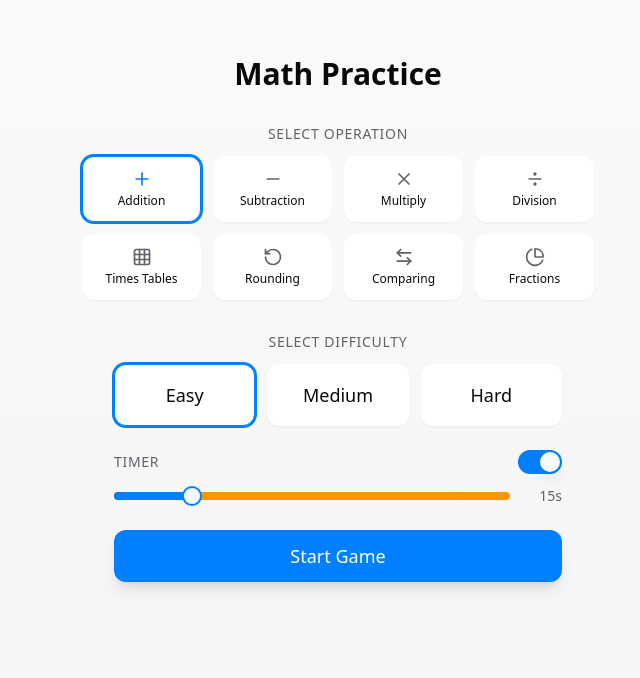
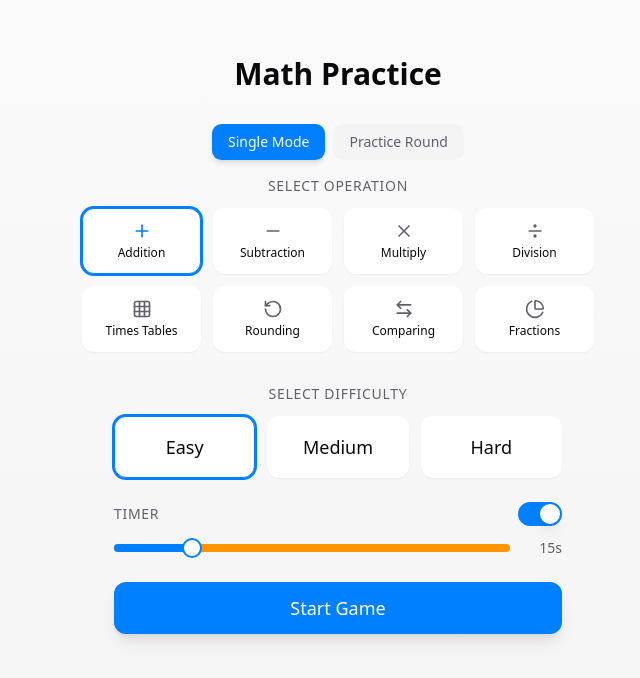
Before and after one commit to rkrules/fun-math-challenge, a React (Vite) app: page / in a window 1280 px wide. Shown: the top 678 px of the page, without its empty margins (302-942 px from the left). Built offline with nearby package versions, Linux system fonts and the light colour scheme.

Commit message:
Changes
Co-authored-by: rkrules <1111119+rkrules@users.noreply.github.com>

```diff
--- a/src/components/GameControls.tsx
+++ b/src/components/GameControls.tsx
@@ -1,5 +1,5 @@
 
-import { Difficulty } from '../utils/mathUtils';
+import { Difficulty, GameMode } from '../utils/mathUtils';
 import { Switch } from './ui/switch';
 import { Slider } from './ui/slider';
 
@@ -13,18 +13,16 @@ interface GameControlsProps {
   onToggleTimer: (enabled: boolean) => void;
   timePerQuestion: number;
   onChangeTime: (time: number) => void;
+  gameMode: GameMode;
+  canStart: boolean;
 }
 
 const GameControls = ({
-  difficulty,
-  onChangeDifficulty,
-  onStartGame,
-  onEndGame,
-  isGameActive,
-  timerEnabled,
-  onToggleTimer,
-  timePerQuestion,
-  onChangeTime,
+  difficulty, onChangeDifficulty,
+  onStartGame, onEndGame, isGameActive,
+  timerEnabled, onToggleTimer,
+  timePerQuestion, onChangeTime,
+  gameMode, canStart,
 }: GameControlsProps) => {
   return (
     <div className="w-full max-w-md mx-auto animate-scale-in">
@@ -35,32 +33,21 @@ const GameControls = ({
               Select Difficulty
             </p>
             <div className="grid grid-cols-3 gap-3">
+              {(['easy', 'medium', 'hard'] as Difficulty[]).map(d => (
                 <button
-                onClick={() => onChangeDifficulty('easy')}
-                data-active={difficulty === 'easy'}
-                className="operation-button"
+                  key={d}
+                  onClick={() => onChangeDifficulty(d)}
+                  data-active={difficulty === d}
+                  className="operation-button capitalize"
                 >
-                Easy
+                  {d}
                 </button>
-
-              <button
-                onClick={() => onChangeDifficulty('medium')}
-                data-active={difficulty === 'medium'}
-                className="operation-button"
-              >
-                Medium
-              </button>
-
-              <button
-                onClick={() => onChangeDifficulty('hard')}
-                data-active={difficulty === 'hard'}
-                className="operation-button"
-              >
-                Hard
-              </button>
+              ))}
             </div>
           </div>
 
+          {/* Per-question timer (shown in single mode, or optionally in practice) */}
+          {gameMode === 'single' && (
             <div className="space-y-3">
               <div className="flex items-center justify-between">
                 <label className="text-sm text-muted-foreground uppercase tracking-wider">
@@ -84,13 +71,16 @@ const GameControls = ({
                 </div>
               )}
             </div>
+          )}
 
           <button
             onClick={onStartGame}
+            disabled={!canStart}
             className="w-full bg-primary text-primary-foreground py-3 rounded-xl text-lg font-medium
-                     shadow-lg hover:shadow-primary/25 hover:bg-primary/90 transition-all"
+                     shadow-lg hover:shadow-primary/25 hover:bg-primary/90 transition-all
+                     disabled:opacity-50 disabled:pointer-events-none"
           >
-            Start Game
+            {gameMode === 'practice' ? 'Start Practice' : 'Start Game'}
           </button>
         </div>
       ) : (
--- a/src/components/GameSummary.tsx
+++ b/src/components/GameSummary.tsx
@@ -1,6 +1,6 @@
 
 import { useEffect, useState } from 'react';
-import { Difficulty, Operation, getOperationName } from '../utils/mathUtils';
+import { Difficulty, Operation, GameMode, getOperationName } from '../utils/mathUtils';
 import { useTypingEffect } from '../utils/animations';
 
 interface GameSummaryProps {
@@ -12,11 +12,13 @@ interface GameSummaryProps {
   difficulty: Difficulty;
   operation: Operation;
   onPlayAgain: () => void;
+  gameMode: GameMode;
+  selectedOperations: Operation[];
 }
 
 const GameSummary = ({
   score, totalQuestions, correctAnswers, maxStreak, averageTime,
-  difficulty, operation, onPlayAgain
+  difficulty, operation, onPlayAgain, gameMode, selectedOperations,
 }: GameSummaryProps) => {
   const [showPlayAgain, setShowPlayAgain] = useState(false);
   const accuracy = totalQuestions > 0 ? Math.round((correctAnswers / totalQuestions) * 100) : 0;
@@ -44,6 +46,10 @@ const GameSummary = ({
     }
   };
 
+  const modeLabel = gameMode === 'practice'
+    ? `Practice Round • ${selectedOperations.map(getOperationName).join(', ')}`
+    : `${getOperationName(operation)} • ${getDifficultyName(difficulty)}`;
+
   return (
     <div className="backdrop-blur-md bg-white/90 shadow-xl rounded-2xl p-8 max-w-md w-full
                   border border-white/40 animate-scale-in space-y-6 mx-auto">
@@ -69,9 +75,7 @@ const GameSummary = ({
       </div>
 
       <div className="space-y-2 text-center">
-        <p className="text-sm text-muted-foreground">
-          {getOperationName(operation)} • {getDifficultyName(difficulty)}
-        </p>
+        <p className="text-sm text-muted-foreground">{modeLabel}</p>
         <p className="text-sm">
           You answered <span className="font-semibold">{correctAnswers}</span> out of{" "}
           <span className="font-semibold">{totalQuestions}</span> questions correctly.
--- a/src/components/MathGame.tsx
+++ b/src/components/MathGame.tsx
@@ -7,23 +7,25 @@ import GameControls from './GameControls';
 import GameSummary from './GameSummary';
 import OperationSelector from './OperationSelector';
 import {
-  Operation,
-  Difficulty,
-  Question,
-  generateQuestion,
-  calculatePoints
+  Operation, Difficulty, Question, GameMode,
+  generateQuestion, calculatePoints
 } from '../utils/mathUtils';
 
 const MathGame = () => {
-  // Game configuration state
+  // Game configuration
   const [operation, setOperation] = useState<Operation>('addition');
   const [difficulty, setDifficulty] = useState<Difficulty>('easy');
   const [isGameActive, setIsGameActive] = useState(false);
   const [isGameOver, setIsGameOver] = useState(false);
   const [timerEnabled, setTimerEnabled] = useState(true);
   const [timePerQuestion, setTimePerQuestion] = useState(15);
+  const [gameMode, setGameMode] = useState<GameMode>('single');
+  const [selectedOperations, setSelectedOperations] = useState<Operation[]>([]);
+  const [selectedTable, setSelectedTable] = useState<number | null>(null);
+  const [sessionDuration, setSessionDuration] = useState(10 * 60); // seconds
+  const [sessionTimeLeft, setSessionTimeLeft] = useState(0);
 
-  // Game progress state
+  // Game progress
   const [currentQuestion, setCurrentQuestion] = useState<Question | null>(null);
   const [score, setScore] = useState(0);
   const [streak, setStreak] = useState(0);
@@ -31,67 +33,83 @@ const MathGame = () => {
   const [timeLeft, setTimeLeft] = useState(timePerQuestion);
   const [isAnswerCorrect, setIsAnswerCorrect] = useState<boolean | null>(null);
   const [showFeedback, setShowFeedback] = useState(false);
-
-  // Game summary data
   const [totalQuestions, setTotalQuestions] = useState(0);
   const [correctAnswers, setCorrectAnswers] = useState(0);
   const [totalTime, setTotalTime] = useState(0);
 
-  // Generate a new question
+  const getRandomOperation = useCallback((): Operation => {
+    if (gameMode === 'practice' && selectedOperations.length > 0) {
+      return selectedOperations[Math.floor(Math.random() * selectedOperations.length)];
+    }
+    return operation;
+  }, [gameMode, selectedOperations, operation]);
+
   const generateNewQuestion = useCallback(() => {
-    const newQuestion = generateQuestion(operation, difficulty);
+    const op = getRandomOperation();
+    const table = op === 'multiplication_table' ? selectedTable : undefined;
+    const newQuestion = generateQuestion(op, difficulty, table);
     setCurrentQuestion(newQuestion);
     setTimeLeft(timePerQuestion);
     setIsAnswerCorrect(null);
     setShowFeedback(false);
-  }, [operation, difficulty, timePerQuestion]);
+  }, [getRandomOperation, difficulty, timePerQuestion, selectedTable]);
 
-  // Initialize game when started
+  // Init game
   useEffect(() => {
     if (isGameActive && !isGameOver) {
       generateNewQuestion();
     }
   }, [isGameActive, isGameOver, generateNewQuestion]);
 
-  // Timer for each question
+  // Per-question timer
   useEffect(() => {
     let timer: number | undefined;
-
-    if (timerEnabled && isGameActive && !isGameOver && !showFeedback && timeLeft > 0) {
+    const shouldRunTimer = gameMode === 'single' && timerEnabled;
+    if (shouldRunTimer && isGameActive && !isGameOver && !showFeedback && timeLeft > 0) {
       timer = window.setInterval(() => {
-        setTimeLeft(prevTime => {
-          if (prevTime <= 0) {
+        setTimeLeft(prev => {
+          if (prev <= 0) {
             clearInterval(timer);
             handleTimeout();
             return 0;
           }
-          return prevTime - 0.1;
+          return prev - 0.1;
         });
       }, 100);
     }
+    return () => { if (timer) clearInterval(timer); };
+  }, [isGameActive, isGameOver, showFeedback, timeLeft, timerEnabled, gameMode]);
 
-    return () => {
-      if (timer) clearInterval(timer);
-    };
-  }, [isGameActive, isGameOver, showFeedback, timeLeft, timerEnabled]);
+  // Session timer (practice mode)
+  useEffect(() => {
+    let timer: number | undefined;
+    if (gameMode === 'practice' && isGameActive && !isGameOver && sessionTimeLeft > 0) {
+      timer = window.setInterval(() => {
+        setSessionTimeLeft(prev => {
+          if (prev <= 0.1) {
+            clearInterval(timer);
+            handleEndGame();
+            toast.info("Time's up! Practice round complete.");
+            return 0;
+          }
+          return prev - 1;
+        });
+      }, 1000);
+    }
+    return () => { if (timer) clearInterval(timer); };
+  }, [gameMode, isGameActive, isGameOver, sessionTimeLeft]);
 
-  // Handle timeout when timer reaches zero
   const handleTimeout = () => {
     if (!currentQuestion) return;
-
     setShowFeedback(true);
     setIsAnswerCorrect(false);
     setStreak(0);
     setTotalQuestions(prev => prev + 1);
     setTotalTime(prev => prev + timePerQuestion);
     toast.error("Time's up!");
-
-    setTimeout(() => {
-      generateNewQuestion();
-    }, 2000);
+    setTimeout(() => generateNewQuestion(), 2000);
   };
 
-  // Start the game
   const handleStartGame = () => {
     setIsGameActive(true);
     setIsGameOver(false);
@@ -101,21 +119,21 @@ const MathGame = () => {
     setTotalQuestions(0);
     setCorrectAnswers(0);
     setTotalTime(0);
-    toast.success("Game started! Good luck!");
+    if (gameMode === 'practice') {
+      setSessionTimeLeft(sessionDuration);
+    }
+    toast.success(gameMode === 'practice' ? "Practice round started!" : "Game started! Good luck!");
   };
 
-  // End the game
   const handleEndGame = () => {
     setIsGameActive(false);
     setIsGameOver(true);
   };
 
-  // Handle player's answer
   const handleAnswer = (answer: number) => {
     if (!currentQuestion || showFeedback) return;
-
     const isCorrect = answer === currentQuestion.correctAnswer;
-    const timeTaken = timerEnabled ? timePerQuestion - timeLeft : 0;
+    const timeTaken = (gameMode === 'single' && timerEnabled) ? timePerQuestion - timeLeft : 0;
 
     setIsAnswerCorrect(isCorrect);
     setShowFeedback(true);
@@ -125,12 +143,10 @@ const MathGame = () => {
     if (isCorrect) {
       const newStreak = streak + 1;
       const points = calculatePoints(true, timeTaken, newStreak, difficulty);
-
       setStreak(newStreak);
       setMaxStreak(prev => Math.max(prev, newStreak));
       setScore(prev => prev + points);
       setCorrectAnswers(prev => prev + 1);
-
       if (newStreak > 0 && newStreak % 5 === 0) {
         toast.success(`${newStreak} streak! Multiplier increased!`);
       } else {
@@ -140,16 +156,18 @@ const MathGame = () => {
       setStreak(0);
       toast.error(`Incorrect! The answer is ${currentQuestion.correctAnswer}`);
     }
-
-    setTimeout(() => {
-      generateNewQuestion();
-    }, 2000);
+    setTimeout(() => generateNewQuestion(), 2000);
   };
 
-  // Calculate average time per question
-  const getAverageTime = () => {
-    return totalQuestions > 0 ? totalTime / totalQuestions : 0;
+  const getAverageTime = () => totalQuestions > 0 ? totalTime / totalQuestions : 0;
+
+  const handleToggleOperation = (op: Operation) => {
+    setSelectedOperations(prev =>
+      prev.includes(op) ? prev.filter(o => o !== op) : [...prev, op]
+    );
   };
+
+  const canStart = gameMode === 'single' || selectedOperations.length > 0;
 
   return (
     <div className="w-full max-w-4xl mx-auto p-4 space-y-8">
@@ -159,6 +177,14 @@ const MathGame = () => {
         <OperationSelector
           selectedOperation={operation}
           onSelectOperation={setOperation}
+          gameMode={gameMode}
+          onChangeGameMode={setGameMode}
+          selectedOperations={selectedOperations}
+          onToggleOperation={handleToggleOperation}
+          selectedTable={selectedTable}
+          onSelectTable={setSelectedTable}
+          sessionDuration={sessionDuration}
+          onChangeSessionDuration={setSessionDuration}
         />
       )}
 
@@ -169,9 +195,9 @@ const MathGame = () => {
             streak={streak}
             timeLeft={timeLeft}
             maxTime={timePerQuestion}
-            timerEnabled={timerEnabled}
+            timerEnabled={gameMode === 'single' && timerEnabled}
+            sessionTimeLeft={gameMode === 'practice' ? sessionTimeLeft : null}
           />
-
           <QuestionCard
             question={currentQuestion}
             onAnswer={handleAnswer}
@@ -190,6 +216,8 @@ const MathGame = () => {
           averageTime={getAverageTime()}
           difficulty={difficulty}
           operation={operation}
+          gameMode={gameMode}
+          selectedOperations={selectedOperations}
           onPlayAgain={() => {
             setIsGameOver(false);
             handleStartGame();
@@ -207,6 +235,8 @@ const MathGame = () => {
         onToggleTimer={setTimerEnabled}
         timePerQuestion={timePerQuestion}
         onChangeTime={setTimePerQuestion}
+        gameMode={gameMode}
+        canStart={canStart}
       />
     </div>
   );
--- a/src/components/OperationSelector.tsx
+++ b/src/components/OperationSelector.tsx
@@ -1,10 +1,18 @@
 
-import { Operation } from '../utils/mathUtils';
+import { Operation, GameMode } from '../utils/mathUtils';
 import { Plus, Minus, X, Divide, Grid3X3, RotateCcw, ArrowLeftRight, PieChart } from 'lucide-react';
 
 interface OperationSelectorProps {
   selectedOperation: Operation;
   onSelectOperation: (operation: Operation) => void;
+  gameMode: GameMode;
+  onChangeGameMode: (mode: GameMode) => void;
+  selectedOperations: Operation[];
+  onToggleOperation: (operation: Operation) => void;
+  selectedTable: number | null;
+  onSelectTable: (table: number | null) => void;
+  sessionDuration: number;
+  onChangeSessionDuration: (duration: number) => void;
 }
 
 const operations: { id: Operation; label: string; icon: React.ReactNode }[] = [
@@ -18,29 +26,129 @@ const operations: { id: Operation; label: string; icon: React.ReactNode }[] = [
   { id: 'fractions', label: 'Fractions', icon: <PieChart size={20} /> },
 ];
 
-const OperationSelector = ({ selectedOperation, onSelectOperation }: OperationSelectorProps) => {
+const tables = Array.from({ length: 12 }, (_, i) => i + 1);
+
+const OperationSelector = ({
+  selectedOperation, onSelectOperation,
+  gameMode, onChangeGameMode,
+  selectedOperations, onToggleOperation,
+  selectedTable, onSelectTable,
+  sessionDuration, onChangeSessionDuration,
+}: OperationSelectorProps) => {
+  const showTableSelector = gameMode === 'single'
+    ? selectedOperation === 'multiplication_table'
+    : selectedOperations.includes('multiplication_table');
+
   return (
-    <div className="w-full max-w-lg mx-auto animate-slide-up">
+    <div className="w-full max-w-lg mx-auto animate-slide-up space-y-4">
+      {/* Mode tabs */}
+      <div className="flex justify-center gap-2">
+        <button
+          onClick={() => onChangeGameMode('single')}
+          className={`px-4 py-2 rounded-lg text-sm font-medium transition-all ${
+            gameMode === 'single'
+              ? 'bg-primary text-primary-foreground shadow-md'
+              : 'bg-muted text-muted-foreground hover:bg-muted/80'
+          }`}
+        >
+          Single Mode
+        </button>
+        <button
+          onClick={() => onChangeGameMode('practice')}
+          className={`px-4 py-2 rounded-lg text-sm font-medium transition-all ${
+            gameMode === 'practice'
+              ? 'bg-primary text-primary-foreground shadow-md'
+              : 'bg-muted text-muted-foreground hover:bg-muted/80'
+          }`}
+        >
+          Practice Round
+        </button>
+      </div>
+
+      {/* Operations grid */}
+      <div>
         <p className="text-sm uppercase tracking-wider text-muted-foreground mb-3 text-center">
-        Select Operation
+          {gameMode === 'single' ? 'Select Operation' : 'Select Categories'}
         </p>
         <div className="grid grid-cols-2 sm:grid-cols-4 gap-3">
-        {operations.map(op => (
+          {operations.map(op => {
+            const isActive = gameMode === 'single'
+              ? selectedOperation === op.id
+              : selectedOperations.includes(op.id);
+
+            return (
               <button
                 key={op.id}
-            onClick={() => onSelectOperation(op.id)}
-            data-active={selectedOperation === op.id}
+                onClick={() => {
+                  if (gameMode === 'single') {
+                    onSelectOperation(op.id);
+                  } else {
+                    onToggleOperation(op.id);
+                  }
+                }}
+                data-active={isActive}
                 className="operation-button flex-col gap-1 py-3"
               >
                 <span className={`transition-colors duration-200 ${
-              selectedOperation === op.id ? 'text-primary' : 'text-muted-foreground'
+                  isActive ? 'text-primary' : 'text-muted-foreground'
                 }`}>
                   {op.icon}
                 </span>
                 <span className="text-xs font-medium">{op.label}</span>
               </button>
+            );
+          })}
+        </div>
+      </div>
+
+      {/* Times table sub-selector */}
+      {showTableSelector && (
+        <div className="space-y-2">
+          <p className="text-sm uppercase tracking-wider text-muted-foreground text-center">
+            Which Table?
+          </p>
+          <div className="grid grid-cols-6 gap-2 max-w-xs mx-auto">
+            <button
+              onClick={() => onSelectTable(null)}
+              data-active={selectedTable === null}
+              className="operation-button py-2 text-sm"
+            >
+              All
+            </button>
+            {tables.map(t => (
+              <button
+                key={t}
+                onClick={() => onSelectTable(t)}
+                data-active={selectedTable === t}
+                className="operation-button py-2 text-sm"
+              >
+                {t}
+              </button>
             ))}
           </div>
+        </div>
+      )}
+
+      {/* Practice round duration */}
+      {gameMode === 'practice' && (
+        <div className="space-y-2">
+          <p className="text-sm uppercase tracking-wider text-muted-foreground text-center">
+            Duration
+          </p>
+          <div className="flex justify-center gap-3">
+            {[10, 15].map(min => (
+              <button
+                key={min}
+                onClick={() => onChangeSessionDuration(min * 60)}
+                data-active={sessionDuration === min * 60}
+                className="operation-button px-6 py-2 w-auto"
+              >
+                {min} min
+              </button>
+            ))}
+          </div>
+        </div>
+      )}
     </div>
   );
 };
```
Also changed, not shown: src/components/GameStats.tsx (+21 -2 lines), src/utils/mathUtils.ts (+3 -5 lines). Lines whose indentation alone changed are shown as unchanged.
